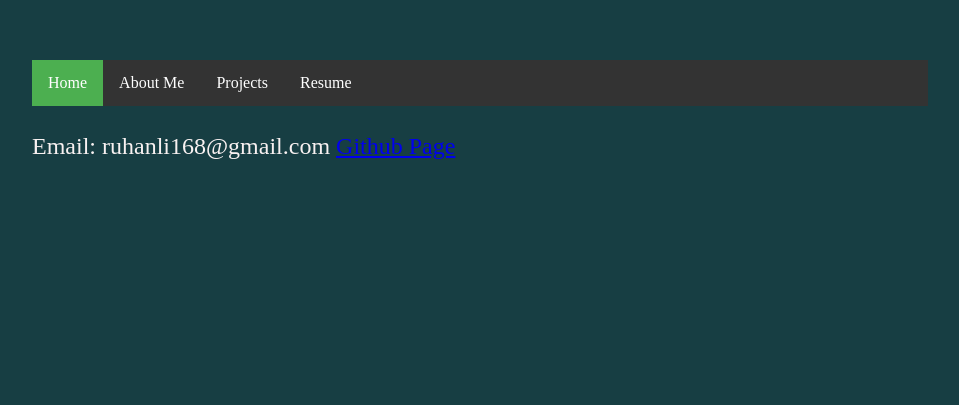
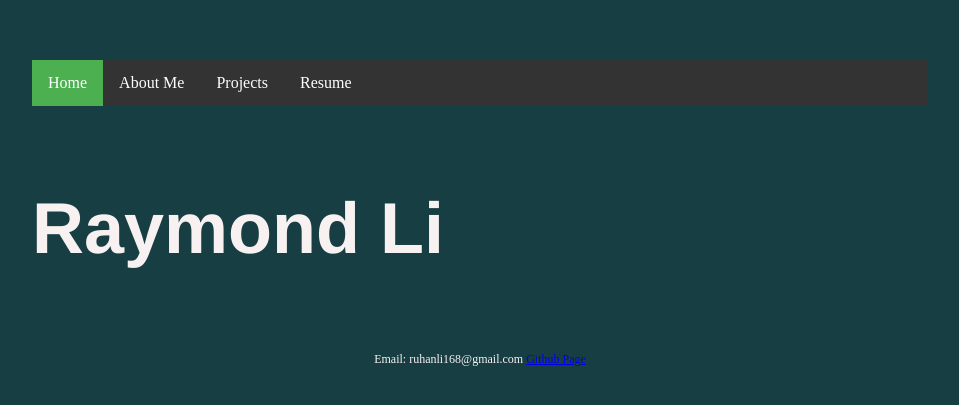
Before and after one commit to Raymoondo/RuhanLi.github.io-1, a Jekyll site: the page built from index.html, in a window 1280 px wide. Shown: the top 405 px of the page, without its empty margins (160-1119 px from the left). Built offline with Jekyll 4.4.1, drawn with Linux system fonts in a browser that asks for light colours.

Commit message:
Update default.html

```diff
--- a/_layouts/default.html
+++ b/_layouts/default.html
@@ -12,10 +12,10 @@
   			<li><a href="/projects">Projects</a></li>
   			<li><a href="/CV">Resume</a></li>
 		</ul>
+		<h1>
+			<p>Raymond Li</p>
+		</h1>
 		</nav>
-		<div class="container">
-
-		</div
 	    	<div id="footer">
         		<p>Email: ruhanli168@gmail.com
         		<a href="https://github.com/RuhanLi">Github Page</a>
```
